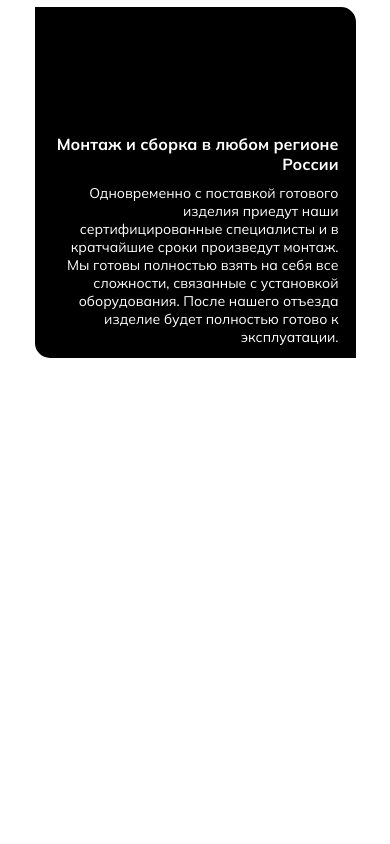
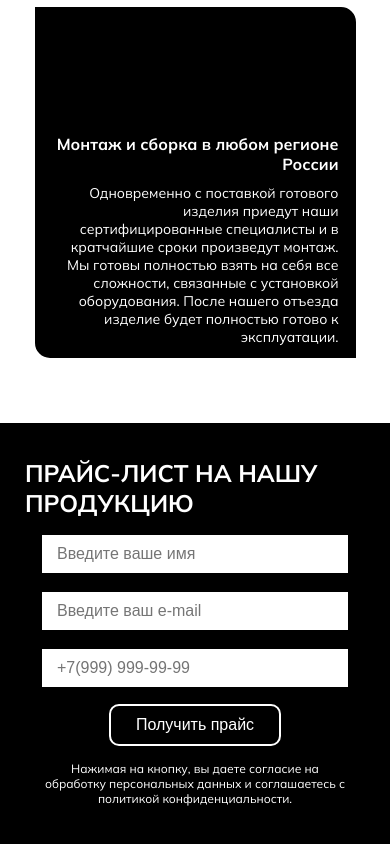
Before and after one commit to KDTenshi/graduationWorkFront, a Next.js app: page / in a window 390 px wide. Shown: the part 2341-3185 px from the top of the page. Before the commit the page ends 2764 px from the top, so only its background shows below. Built offline with nearby package versions, Linux system fonts and the light colour scheme.

Commit message:
Added pricelist form

```diff
--- a/src/app/page.tsx
+++ b/src/app/page.tsx
@@ -1,5 +1,6 @@
 import Banner from "@/components/Pages/Banner/Banner";
 import Benefits from "@/components/Pages/Benefits/Benefits";
+import PriceList from "@/components/Pages/PriceList/PriceList";
 import Sections from "@/components/Pages/Sections/Sections";
 import { FC } from "react";
 
@@ -9,6 +10,7 @@ const HomePage: FC = () => {
       <Banner />
       <Sections />
       <Benefits />
+      <PriceList />
     </main>
   );
 };
--- /dev/null
+++ b/src/components/Pages/PriceList/PriceList.module.css
@@ -0,0 +1,180 @@
+.PriceList {
+  width: 100%;
+  background: #000;
+  padding: 35px 75px;
+}
+.PriceList h2 {
+  font-size: 36px;
+  font-weight: 700;
+  color: #fff;
+  text-transform: uppercase;
+}
+.PriceList h2::-moz-selection {
+  background: #fff;
+  color: #000;
+}
+.PriceList h2::selection {
+  background: #fff;
+  color: #000;
+}
+.PriceList form {
+  padding: 15px 25px;
+  display: flex;
+  flex-direction: column;
+  width: 50vw;
+  max-width: 600px;
+  gap: 15px;
+  align-items: center;
+}
+.PriceList form input {
+  width: 100%;
+  border: 2px solid #000;
+  font-size: 16px;
+  font-weight: 400;
+  color: #000;
+  padding: 10px 15px;
+  outline: 0;
+}
+.PriceList form input::-moz-selection {
+  background: #000;
+  color: #fff;
+}
+.PriceList form input::selection {
+  background: #000;
+  color: #fff;
+}
+.PriceList form button {
+  border: 2px solid #fff;
+  background: #000;
+  font-size: 16px;
+  font-weight: 400;
+  color: #fff;
+  padding: 10px 25px;
+  border-radius: 10px;
+  cursor: pointer;
+  transition: all 0.25s;
+}
+.PriceList form button::-moz-selection {
+  background: #fff;
+  color: #000;
+}
+.PriceList form button::selection {
+  background: #fff;
+  color: #000;
+}
+.PriceList form button:hover {
+  background: #fff;
+  font-size: 16px;
+  font-weight: 400;
+  color: #000;
+}
+.PriceList form button:hover::-moz-selection {
+  background: #000;
+  color: #fff;
+}
+.PriceList form button:hover::selection {
+  background: #000;
+  color: #fff;
+}
+.PriceList form p {
+  font-size: 12px;
+  font-weight: 400;
+  color: #fff;
+  text-align: center;
+  width: 75%;
+}
+.PriceList form p::-moz-selection {
+  background: #fff;
+  color: #000;
+}
+.PriceList form p::selection {
+  background: #fff;
+  color: #000;
+}
+
+@media screen and (max-width: 1000px) {
+  .PriceList {
+    padding: 35px 50px;
+  }
+  .PriceList form {
+    width: 75vw;
+  }
+}
+@media screen and (max-width: 700px) {
+  .PriceList h2 {
+    font-size: 30px;
+    font-weight: 700;
+    color: #fff;
+  }
+  .PriceList h2::-moz-selection {
+    background: #fff;
+    color: #000;
+  }
+  .PriceList h2::selection {
+    background: #fff;
+    color: #000;
+  }
+  .PriceList form {
+    padding: 15px;
+    width: 100%;
+    max-width: 100%;
+    font-size: 14px;
+    font-weight: 400;
+    color: #000;
+  }
+  .PriceList form::-moz-selection {
+    background: #000;
+    color: #fff;
+  }
+  .PriceList form::selection {
+    background: #000;
+    color: #fff;
+  }
+  .PriceList button {
+    font-size: 14px;
+    font-weight: 400;
+    color: #fff;
+  }
+  .PriceList button::-moz-selection {
+    background: #fff;
+    color: #000;
+  }
+  .PriceList button::selection {
+    background: #fff;
+    color: #000;
+  }
+  .PriceList button:hover {
+    font-size: 14px;
+    font-weight: 400;
+    color: #000;
+  }
+  .PriceList button:hover::-moz-selection {
+    background: #000;
+    color: #fff;
+  }
+  .PriceList button:hover::selection {
+    background: #000;
+    color: #fff;
+  }
+}
+@media screen and (max-width: 500px) {
+  .PriceList {
+    padding: 35px 25px;
+  }
+  .PriceList h2 {
+    font-size: 24px;
+    font-weight: 700;
+    color: #fff;
+  }
+  .PriceList h2::-moz-selection {
+    background: #fff;
+    color: #000;
+  }
+  .PriceList h2::selection {
+    background: #fff;
+    color: #000;
+  }
+  .PriceList form p {
+    width: 100%;
+  }
+}/*# sourceMappingURL=PriceList.module.css.map */
--- /dev/null
+++ b/src/components/Pages/PriceList/PriceList.module.scss
@@ -0,0 +1,103 @@
+@use "../../../styles/variables/colors" as c;
+@use "../../../styles/variables/spacings" as sp;
+
+@import "../../../styles/variables/mixins";
+
+.PriceList {
+  width: 100%;
+  background: c.$black;
+  padding: sp.$mid_large sp.$extra_large;
+
+  & h2 {
+    @include font_white_36(700);
+    text-transform: uppercase;
+  }
+
+  & form {
+    padding: sp.$mid_small sp.$medium;
+    display: flex;
+    flex-direction: column;
+    width: 50vw;
+    max-width: 600px;
+    gap: sp.$mid_small;
+    align-items: center;
+
+    & input {
+      width: 100%;
+      border: 2px solid c.$black;
+      @include font_black_16();
+      padding: sp.$small sp.$mid_small;
+      outline: 0;
+    }
+
+    & button {
+      border: 2px solid c.$white;
+      background: c.$black;
+      @include font_white_16();
+      padding: sp.$small sp.$medium;
+      border-radius: sp.$small;
+      cursor: pointer;
+      transition: all 0.25s;
+
+      &:hover {
+        background: c.$white;
+        @include font_black_16();
+      }
+    }
+
+    & p {
+      @include font_white_12();
+      text-align: center;
+      width: 75%;
+    }
+  }
+}
+
+@media screen and (max-width: 1000px) {
+  .PriceList {
+    padding: sp.$mid_large sp.$large;
+
+    & form {
+      width: 75vw;
+    }
+  }
+}
+
+@media screen and (max-width: 700px) {
+  .PriceList {
+    & h2 {
+      @include font_white_30(700);
+    }
+
+    & form {
+      padding: sp.$mid_small;
+      width: 100%;
+      max-width: 100%;
+      @include font_black_14();
+    }
+
+    & button {
+      @include font_white_14();
+
+      &:hover {
+        @include font_black_14();
+      }
+    }
+  }
+}
+
+@media screen and (max-width: 500px) {
+  .PriceList {
+    padding: sp.$mid_large sp.$medium;
+
+    & h2 {
+      @include font_white_24(700);
+    }
+
+    & form {
+      & p {
+        width: 100%;
+      }
+    }
+  }
+}
--- /dev/null
+++ b/src/components/Pages/PriceList/PriceList.tsx
@@ -0,0 +1,22 @@
+import { FC } from "react";
+import st from "./PriceList.module.css";
+
+const PriceList: FC = () => {
+  return (
+    <div className={st.PriceList}>
+      <h2>Прайс-лист на нашу продукцию</h2>
+      <form>
+        <input type="text" placeholder="Введите ваше имя" required />
+        <input type="email" placeholder="Введите ваш e-mail" required />
+        <input type="text" placeholder="+7(999) 999-99-99" required />
+        <button type="submit">Получить прайс</button>
+        <p>
+          Нажимая на кнопку, вы даете согласие на обработку персональных данных и соглашаетесь с политикой
+          конфиденциальности.
+        </p>
+      </form>
+    </div>
+  );
+};
+
+export default PriceList;
--- a/src/styles/App.css
+++ b/src/styles/App.css
@@ -3,4 +3,8 @@
   padding: 0;
   box-sizing: border-box;
   color-scheme: only light;
+}
+
+body {
+  background: #fff;
 }/*# sourceMappingURL=App.css.map */
--- a/src/styles/App.scss
+++ b/src/styles/App.scss
@@ -1,6 +1,15 @@
+@use "./variables/colors" as c;
+@use "./variables/spacings" as sp;
+
+@import "./variables/mixins";
+
 * {
   margin: 0;
   padding: 0;
   box-sizing: border-box;
   color-scheme: only light;
 }
+
+body {
+  background: c.$white;
+}
```
Also changed, not shown: 2 other files (tests, documents, lock files or other folders).
